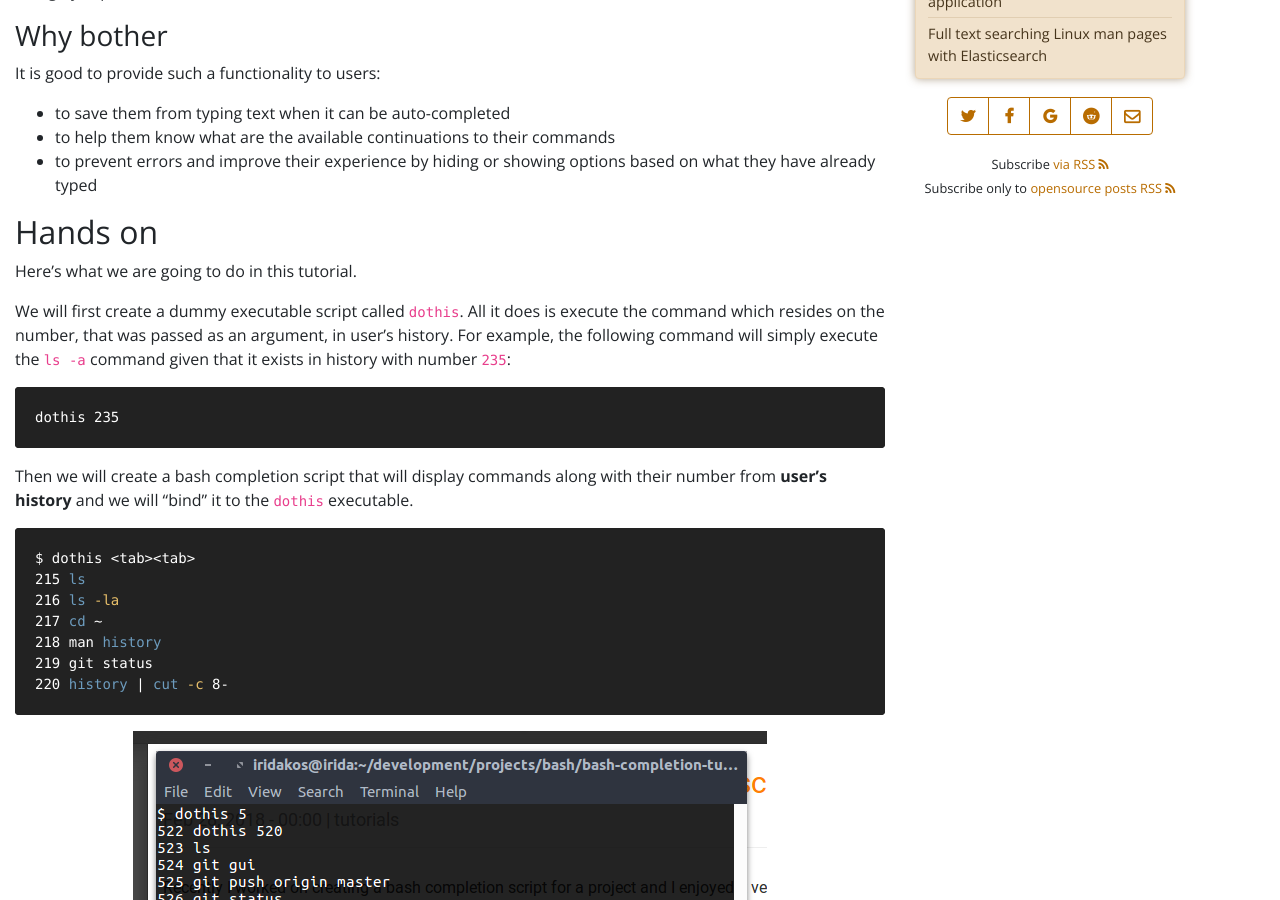
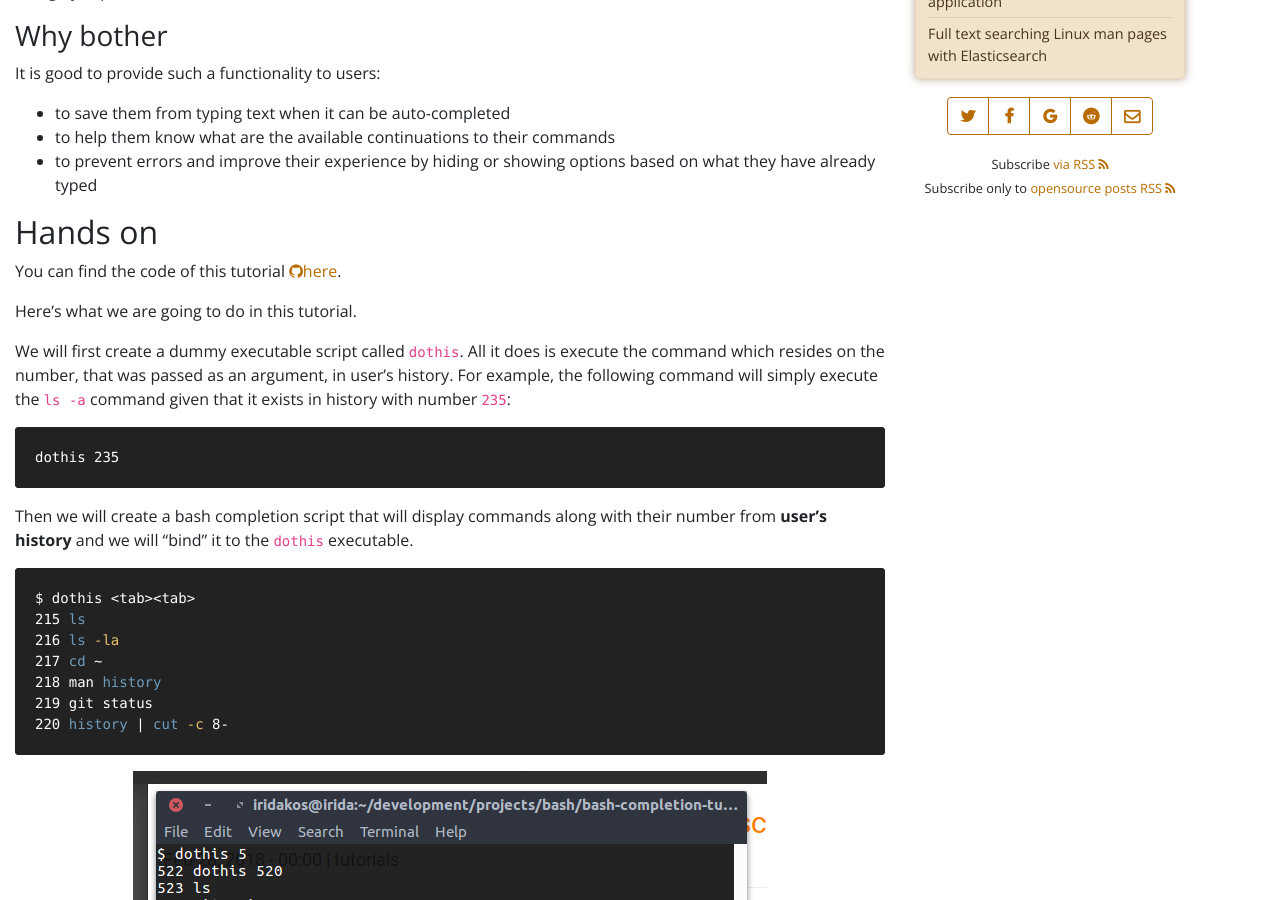
Before and after one commit to iridakos/iridakos.github.io, a Jekyll site: the page built from _posts/2018-02-28-bash-programmable-completion-tutorial.markdown, in a window 1280 px wide and 900 px high, scrolled down 752 px. Built offline with Jekyll 4.4.1, drawn with Linux system fonts in a browser that asks for light colours; nearby versions of some CDN libraries; comment, search, counter and statistics services are not loaded.

Commit message:
Update 2018-02-28-bash-programmable-completion-tutorial.markdown

```diff
--- a/_posts/2018-02-28-bash-programmable-completion-tutorial.markdown
+++ b/_posts/2018-02-28-bash-programmable-completion-tutorial.markdown
@@ -45,6 +45,8 @@ It is good to provide such a functionality to users:
 * to prevent errors and improve their experience by hiding or showing options based on what they have already typed
 
 ## Hands on
+
+You can find the code of this tutorial [<i class="fa fa-github"></i>here](https://github.com/iridakos/bash-completion-tutorial).
 
 Here's what we are going to do in this tutorial.
 
```
